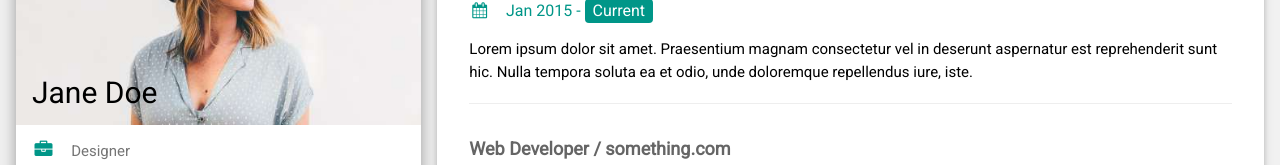
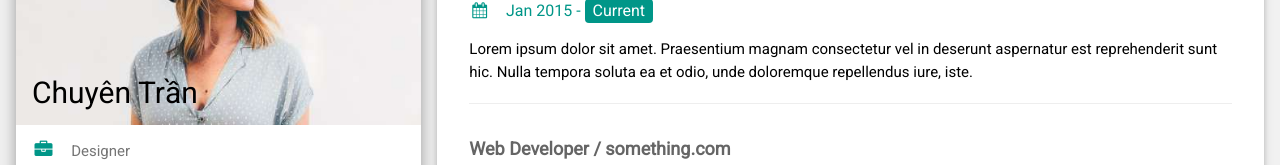
Before and after one commit to chuyentt/chuyentt.github.io, a plain HTML site: page index.html in a window 1280 px wide. Shown: the part 161-326 px from the top of the page. Drawn offline with nearby package versions, Linux system fonts and the light colour scheme.

Commit message:
Cập nhật index.html
Sửa tên

```diff
--- a/index.html
+++ b/index.html
@@ -37,7 +37,7 @@
           <div class="w3-display-container">
             <img src="images/avatar_hat.jpg" style="width:100%" alt="Avatar">
             <div class="w3-display-bottomleft w3-container w3-text-black">
-              <h2>Jane Doe</h2>
+              <h2>Chuyên Trần</h2>
             </div>
           </div>
           <div class="w3-container">
```
